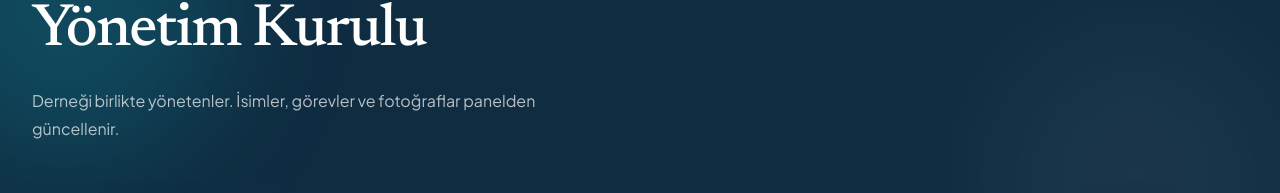
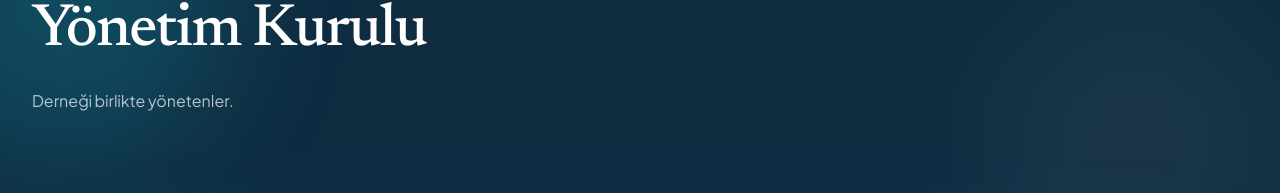
Before and after one commit to omerekin34/ankader, a Next.js app in the folder ankader-site/: page /yonetim in a window 1280 px wide. Shown: the part 197-390 px from the top of the page. Built offline with nearby package versions, Linux system fonts and the light colour scheme; no server answers; the database is empty.

Commit message:
ankader27

```diff
--- a/ankader-site/app/denetim/page.tsx
+++ b/ankader-site/app/denetim/page.tsx
@@ -21,7 +21,7 @@ export default async function DenetimPage() {
         <PageHero
           eyebrow="Kurumsal"
           title="Denetim Kurulu"
-          text="Hesabı ve işleyişi denetleyenler. İsimler, görevler ve fotoğraflar panelden güncellenir."
+          text="Hesabı ve işleyişi denetleyenler."
         />
 
         <section className="relative z-10 -mt-20 px-5 pb-24 sm:-mt-24 sm:px-8">
--- a/ankader-site/app/yonetim/page.tsx
+++ b/ankader-site/app/yonetim/page.tsx
@@ -22,7 +22,7 @@ export default async function YonetimPage() {
         <PageHero
           eyebrow="Kurumsal"
           title="Yönetim Kurulu"
-          text="Derneği birlikte yönetenler. İsimler, görevler ve fotoğraflar panelden güncellenir."
+          text="Derneği birlikte yönetenler."
         />
 
         <section className="relative z-10 -mt-20 px-5 pb-24 sm:-mt-24 sm:px-8">
```
